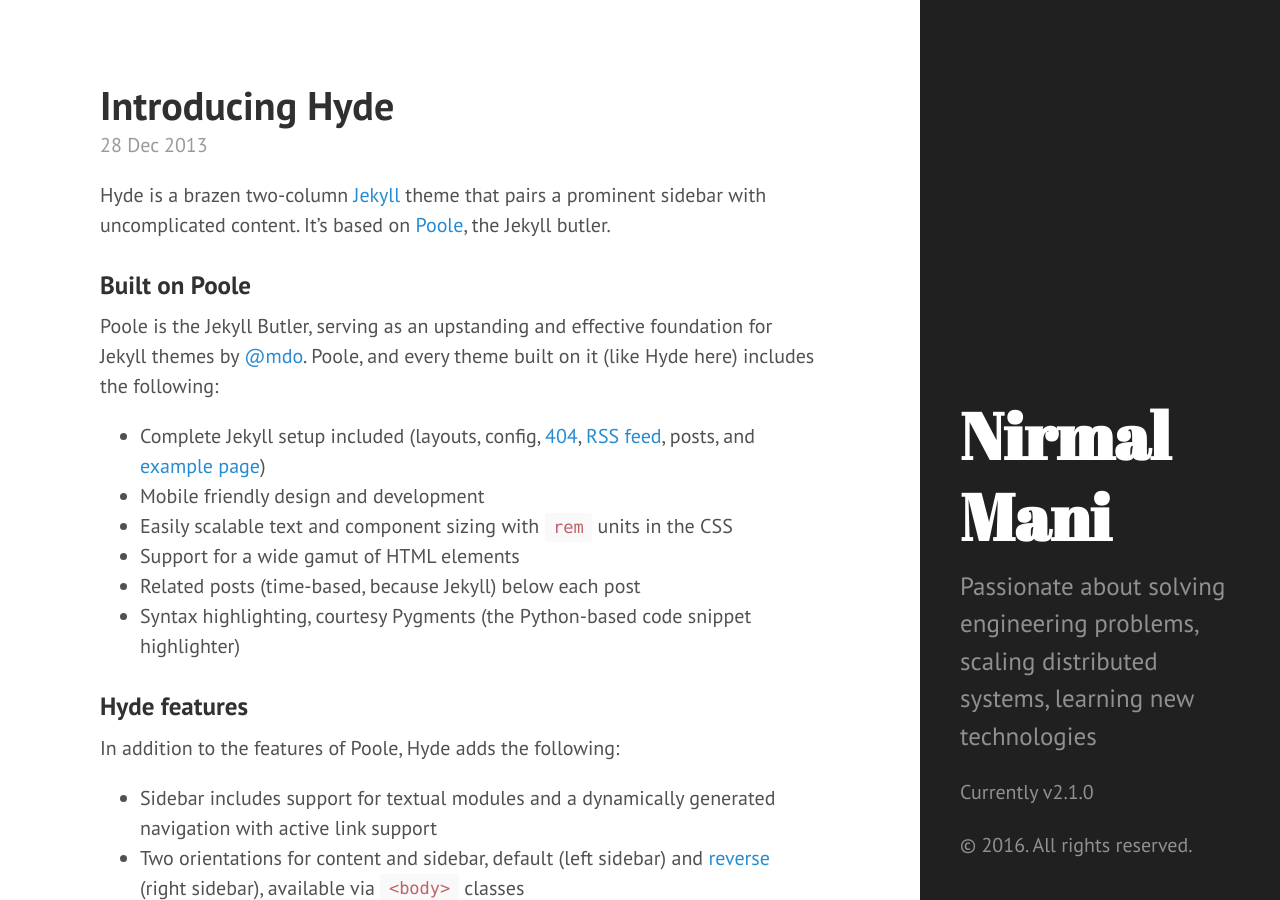
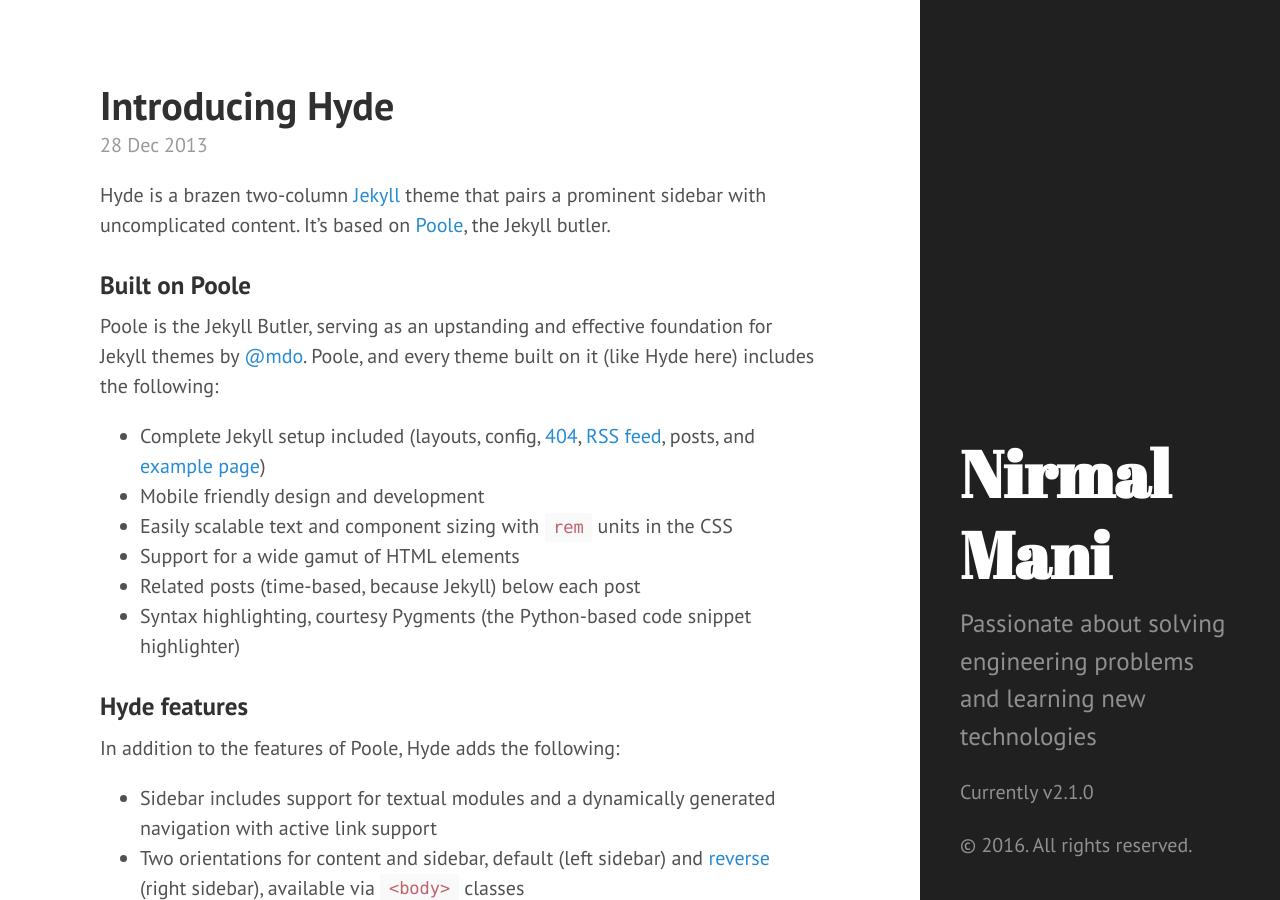
Before and after one commit to nirmal-mani/nirmal-mani.github.io, a Jekyll site: the page built from index.html, in a window 1280 px wide and 900 px high. Built offline with Jekyll 4.4.1, drawn with Linux system fonts in a browser that asks for light colours; the list of posts is cut into pages by our own code.

```diff
--- a/_config.yml
+++ b/_config.yml
@@ -8,7 +8,7 @@ permalink:        pretty
 # Setup
 title:            Nirmal Mani
 tagline:          'My development notes'
-description:      'Passionate about solving engineering problems, scaling distributed systems, learning new technologies'
+description:      'Passionate about solving engineering problems and learning new technologies'
 url:              https://nirmal-mani.github.io
 baseurl:          /
 
```
